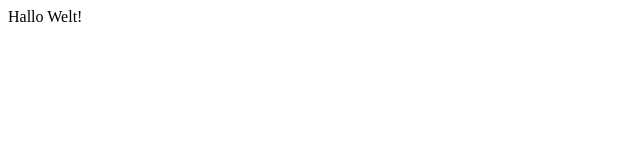
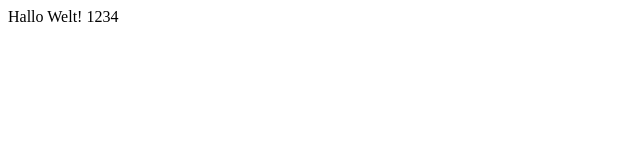
Before and after one commit to dasbaerchen/ersteWebsite, a plain HTML site: page index.html in a window 1280 px wide. Shown: the full height of the page, 0-640 px from the left. Drawn offline with Linux system fonts and the light colour scheme.

Commit message:
initial commit

```diff
--- a/index.html
+++ b/index.html
@@ -7,6 +7,6 @@
     <title>Document</title>
   </head>
   <body>
-    Hallo Welt!
+    Hallo Welt! 1234
   </body>
 </html>
```
